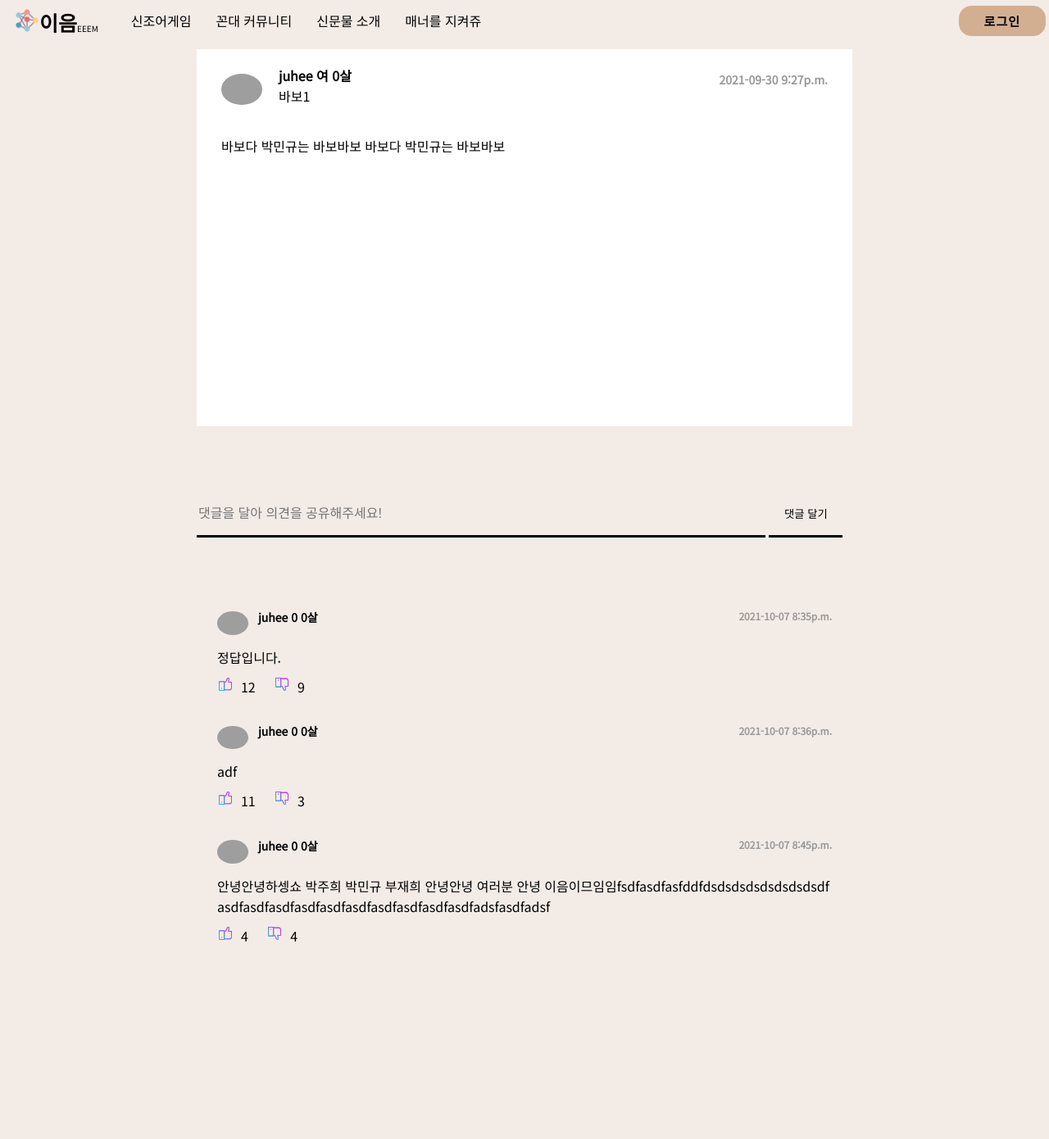
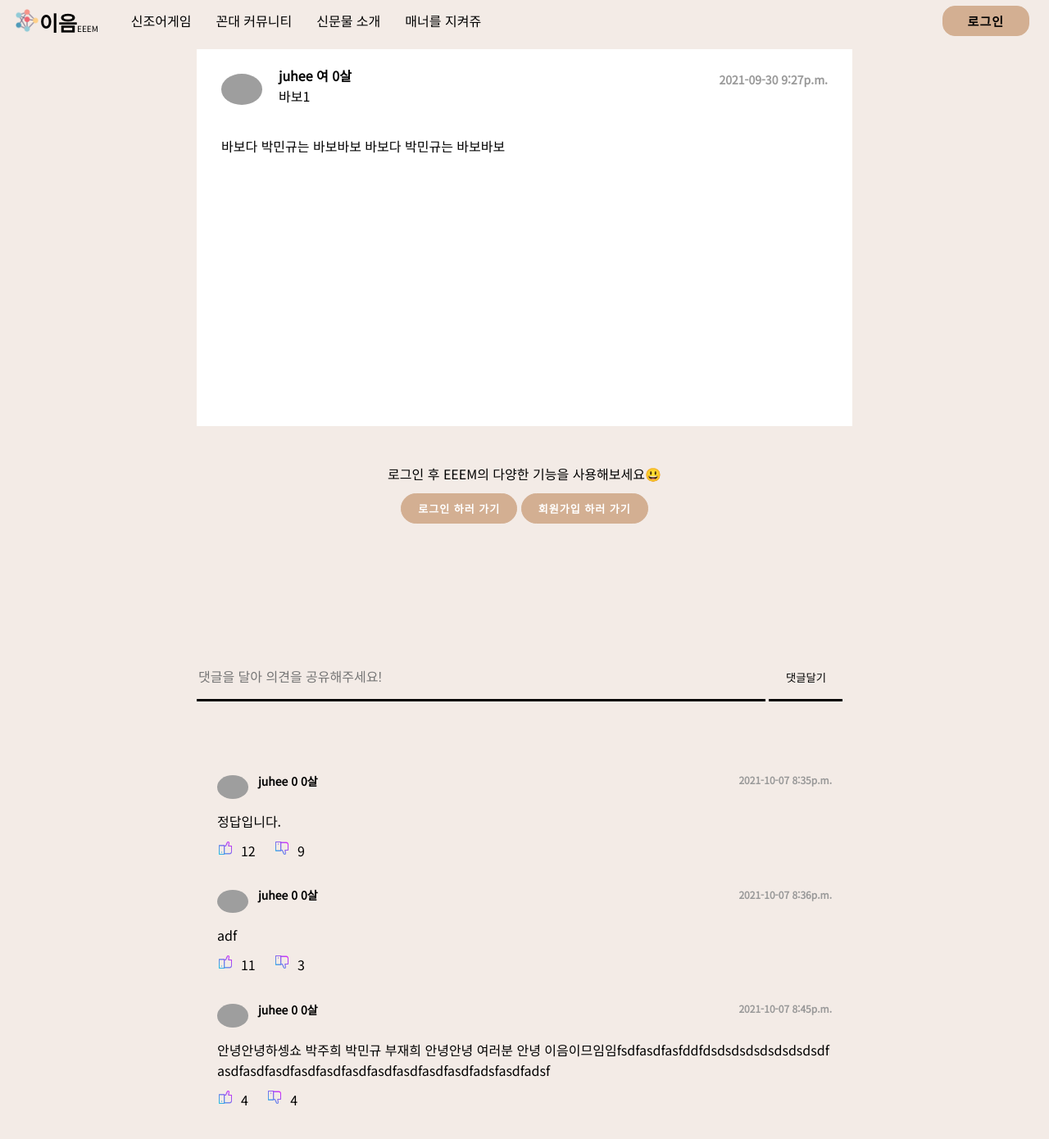
Before and after one commit to juliajh/EEEM, a Django app: page /community/detail/1 in a window 1280 px wide. Shown: the top 1390 px of the page at 82% size. Before the commit the page ends 1149 px from the top, so only its background shows below. Run offline with Django 3.2, Linux system fonts and the light colour scheme; data comes from the database, SQL or seed files in the repository; both versions use the stored data as it was after the commit; some libraries are stand-ins or nearby versions; grey boxes are pictures that could not be loaded.

Commit message:
community login modal

```diff
--- a/gyeongsoton/account/templates/logIn.html
+++ b/gyeongsoton/account/templates/logIn.html
@@ -11,7 +11,7 @@
         <div class="form-container sign-in-container">
           <form action="{% url 'login' %}" method="POST">
             {%csrf_token%}
-            <h1>Sign in</h1>
+            <h1>Sign IN</h1>
             <br /><br />
             <div class="form-element">{{form.username}}</div>
             <div class="form-element">{{form.password}}</div>
--- a/gyeongsoton/gyeongsoton/templates/base.html
+++ b/gyeongsoton/gyeongsoton/templates/base.html
@@ -12,8 +12,13 @@
   <link rel="preconnect" href="https://fonts.gstatic.com" crossorigin>
   <script src="https://kit.fontawesome.com/740a1d0d1d.js" crossorigin="anonymous"></script>
   <link href="https://fonts.googleapis.com/css2?family=Noto+Sans+KR&display=swap" rel="stylesheet">
+  <script src="https://cdnjs.cloudflare.com/ajax/libs/jquery/3.0.0/jquery.min.js"></script>
+
+  <!-- jQuery Modal -->
+  <script src="https://cdnjs.cloudflare.com/ajax/libs/jquery-modal/0.9.1/jquery.modal.min.js"></script>
+  <link rel="stylesheet" href="https://cdnjs.cloudflare.com/ajax/libs/jquery-modal/0.9.1/jquery.modal.min.css" />
   <script src='{% static "js/navbar.js" %}' defer></script>
-<style type="text/css">
+  <style type="text/css">
     a:link { color: black; text-decoration: none;}
     a:visited { color: black; text-decoration: none;}
     a:hover { color: black; text-decoration: none;}
--- a/gyeongsoton/gyeongsoton/urls.py
+++ b/gyeongsoton/gyeongsoton/urls.py
@@ -47,4 +47,5 @@ urlpatterns = [
          views.newtermButton2, name="newtermButton2"),
     path('newterms/<int:score>/result', views.newtermEnd, name="newtermEnd"),
     path('manner/search/', views.search, name="search"),
+    path('404/',views.notfound,name="404error"),
 ]
--- a/gyeongsoton/main/static/css/community.css
+++ b/gyeongsoton/main/static/css/community.css
@@ -1,7 +1,7 @@
 @import url(http://fonts.googleapis.com/css?family=Calibri:400,300,700);
 
 .mt-100 {
-  padding-top: 150px;
+  padding-top: 120px;
 }
 
 .mb-100 {
--- a/gyeongsoton/main/static/css/navbar.css
+++ b/gyeongsoton/main/static/css/navbar.css
@@ -1,5 +1,5 @@
 .navbar {
-  background-color: #f3ebe6;
+  background-color: transparent;
   display: flex;
   align-items: center;
   padding: 10px 8px;
@@ -60,7 +60,7 @@
 
 .login__btn {
   position: absolute;
-  right: 20px;
+  right: 40px;
   border-radius: 15px;
   border: 1px solid #d3af92;
   background-color: #d3af92;
--- a/gyeongsoton/main/static/css/reset.css
+++ b/gyeongsoton/main/static/css/reset.css
@@ -124,3 +124,31 @@ table {
   border-collapse: collapse;
   border-spacing: 0;
 }
+
+#loginmodal{
+  height: 150px;
+  text-align: center;
+  padding-top: 50px;
+  font-family: "Noto Sans KR", sans-serif;
+}
+
+.tologinbtn{
+  border-radius: 20px;
+  border: 1px solid #d3af92;
+  background-color: #d3af92;
+  color: #ffffff;
+  font-size: 13px;
+  font-weight: bold;
+  padding: 8px 20px;
+  letter-spacing: 1px;
+  text-transform: uppercase;
+  transition: transform 80ms ease-in;
+}
+
+.tologinbtn:active {
+  transform: scale(0.95);
+}
+
+.tologinbtn:focus {
+    outline: none;
+}
--- a/gyeongsoton/main/templates/communityDetail.html
+++ b/gyeongsoton/main/templates/communityDetail.html
@@ -34,12 +34,26 @@
              </div>
         </div>
 
+
+        <div id="loginmodal" class="modal">
+            <p>로그인 후 EEEM의 다양한 기능을 사용해보세요😃<br><br></p>
+            <button class="tologinbtn" onclick="location.href='{% url 'login' %}'">로그인 하러 가기</button>
+            <button class="tologinbtn" onclick="location.href='{% url 'signup' %}'">회원가입 하러 가기</button>
+        </div>
+
         <div class="chat-box">
-            <form action="{% url 'addComment' community.id %}" method="POST">
-                {% csrf_token %}
-                <input id="inputText" name="commenttext" type="text" placeholder="댓글을 달아 의견을 공유해주세요!"/>
-                <input id="inputSubmit" type="submit" value="댓글 달기"/>
-            </form>
+            {% if user.is_authenticated %}
+                <form action="{% url 'addComment' community.id %}" method="POST">
+                    {% csrf_token %}
+                    <input id="inputText" name="commenttext" type="text" placeholder="댓글을 달아 의견을 공유해주세요!"/>
+                    <input id="inputSubmit" type="submit" value="댓글 달기"/>
+                </form>
+            {% else %}
+                <a href="#loginmodal" rel="modal:open">
+                    <input id="inputText" name="commenttext" type="text" placeholder="댓글을 달아 의견을 공유해주세요!"/>
+                    <button id="inputSubmit" type="submit" >댓글달기</button>
+                </a>
+            {% endif %}
         </div>
 
         <div class="comment">
@@ -65,7 +79,7 @@
                         </div>
 
                         <div class="like-dislike">
-                            <div class="like">
+                            {% if user.is_authenticated %}
                             <a href="{% url 'communityCommentLikeUp' community.id  comment.id%}" class="like">
                                 <img src="{%static 'img/thumbs-up.png'%}" width="20px" height="20px"/>
                                 <span>&nbsp{{comment.like}}&nbsp&nbsp&nbsp&nbsp</span>
@@ -74,6 +88,16 @@
                                 <img src="{%static 'img/thumb-down.png'%}" width="20px" height="20px"/>
                                 <span>&nbsp{{comment.dis_like}}</span>
                             </a>
+                            {% else %}
+                                <a href="#loginmodal" rel="modal:open" class="like">
+                                    <img src="{%static 'img/thumbs-up.png'%}" width="20px" height="20px"/>
+                                    <span>&nbsp{{comment.like}}&nbsp&nbsp&nbsp&nbsp</span>
+                                </a>
+                                <a href="#loginmodal" rel="modal:open" class="dislike">
+                                    <img src="{%static 'img/thumb-down.png'%}" width="20px" height="20px"/>
+                                    <span>&nbsp{{comment.dis_like}}</span>
+                                </a>
+                            {% endif %}
                         </div>
                     </div>
                 </div>
@@ -81,6 +105,8 @@
 
             </div>
         </div>
+
+
     </div>
 
 </body>
--- a/gyeongsoton/main/views.py
+++ b/gyeongsoton/main/views.py
@@ -30,17 +30,23 @@ def communityDetail(request, id):
 
 
 def communityCommentLikeUp(request, community_id, comment_id):
-    comment = get_object_or_404(communityComment, pk=comment_id)
-    comment.like += 1
-    comment.save()
-    return redirect("communityDetail", community_id)
+    if request.user.is_authenticated:
+        comment = get_object_or_404(communityComment, pk=comment_id)
+        comment.like += 1
+        comment.save()
+        return redirect("communityDetail", community_id)
+    else:
+        return redirect("404error")
 
 
 def communityCommentDisLikeUp(request, community_id, comment_id):
-    comment = get_object_or_404(communityComment, pk=comment_id)
-    comment.dis_like += 1
-    comment.save()
-    return redirect("communityDetail", community_id)
+    if request.user.is_authenticated:
+        comment = get_object_or_404(communityComment, pk=comment_id)
+        comment.dis_like += 1
+        comment.save()
+        return redirect("communityDetail", community_id)
+    else:
+        return redirect("404error")
 
 
 def trend(request):
@@ -135,16 +141,18 @@ def newtermButton2(request, id):
 
 
 def addComment(request, id):
-    comment = communityComment()
-    comment.date = timezone.datetime.now()
-    comment.like = 0
-    comment.dis_like = 0
-    comment.text = request.POST.get("commenttext")
-    if comment.text:
-        comment.communitytext = get_object_or_404(communityText, pk=id)
-        comment.save()
-    return redirect("communityDetail", id)
-
+    if request.user.is_authenticated:
+        comment = communityComment()
+        comment.date = timezone.datetime.now()
+        comment.like = 0
+        comment.dis_like = 0
+        comment.text = request.POST.get("commenttext")
+        if comment.text:
+            comment.communitytext = get_object_or_404(communityText, pk=id)
+            comment.save()
+        return redirect("communityDetail", id)
+    else:
+        return redirect("404error")
 
 def search(request):
     if 'kw' in request.GET:
@@ -160,3 +168,6 @@ def search(request):
     #         Q(hashtag_you__icontains=query2)
     #     )
     return render(request, "mannerSearch.html", {'query': query, 'result': result})
+
+def notfound(request):
+    return render(request,"404error.html")
```
Also changed, not shown: gyeongsoton/main/templates/404error.html (added, +77 -0 lines), gyeongsoton/db.sqlite3.
